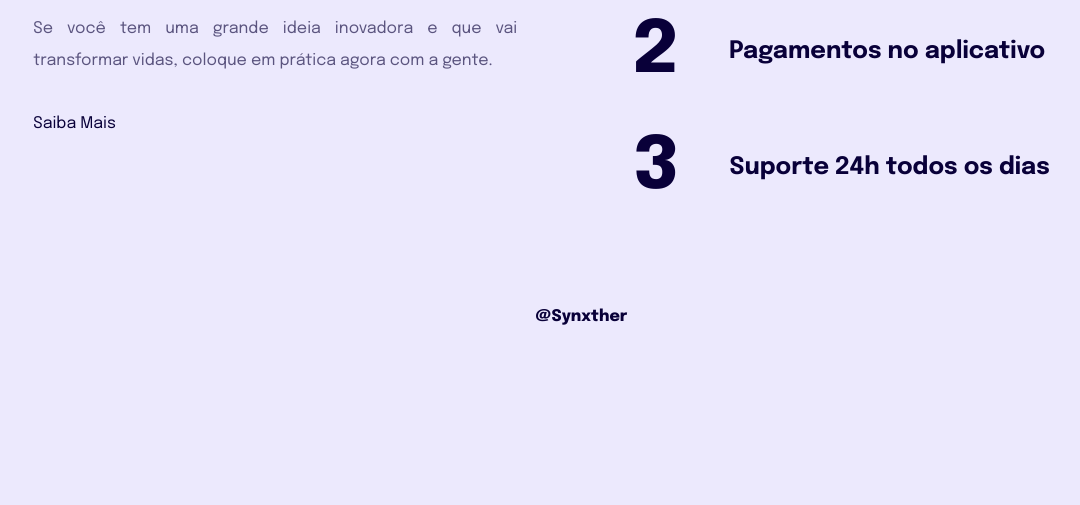
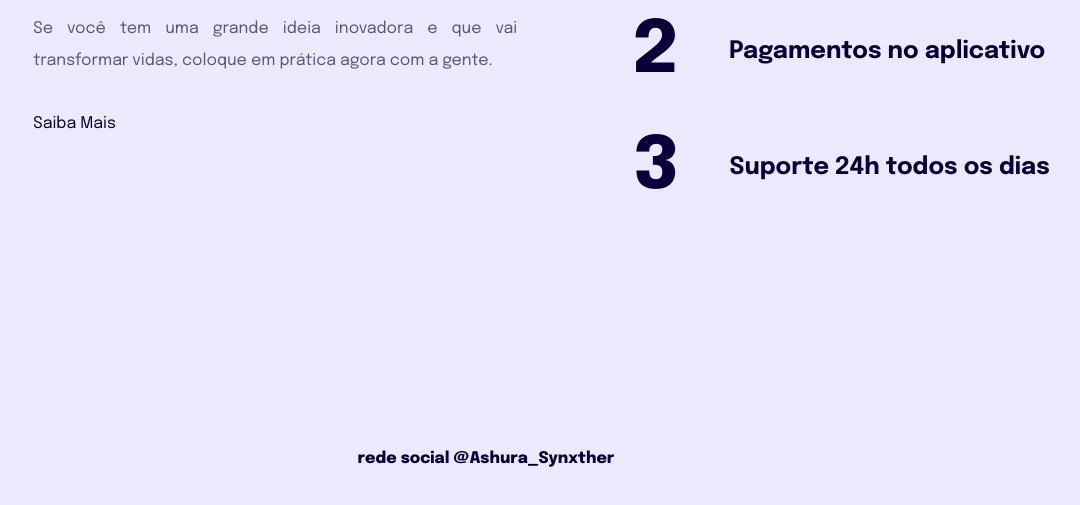
Before and after one commit to MagnoQueiroz/responsive_site, a website built with Vite: page index.html in a window 1280 px wide. Shown: the part 293-798 px from the top of the page, without its empty margins (104-1184 px from the left). Built offline with nearby package versions, Linux system fonts and the light colour scheme.

Commit message:
version complete

```diff
--- a/index.html
+++ b/index.html
@@ -33,7 +33,7 @@
           </ul>
         </section>
       </main>
-      <footer><span>@Synxther</span></footer>
+      <footer><span>rede social @Ashura_Synxther</span></footer>
     </div>
   </body>
 </html>
--- a/style.css
+++ b/style.css
@@ -113,8 +113,10 @@ body {
 }
 
 footer {
-  margin-left: 40px;
-  margin-top: 100px;
+  position: fixed;
+  bottom: 0px;
+  right: 50px;
+  margin: 40px 0;
   font-family: 'Epilogue';
   font-weight: 800;
   display: inline-block;
@@ -152,6 +154,7 @@ footer {
     line-height: 32px;
   }
   footer {
+    position: static;
     font-size: 14px;
   }
 
```
